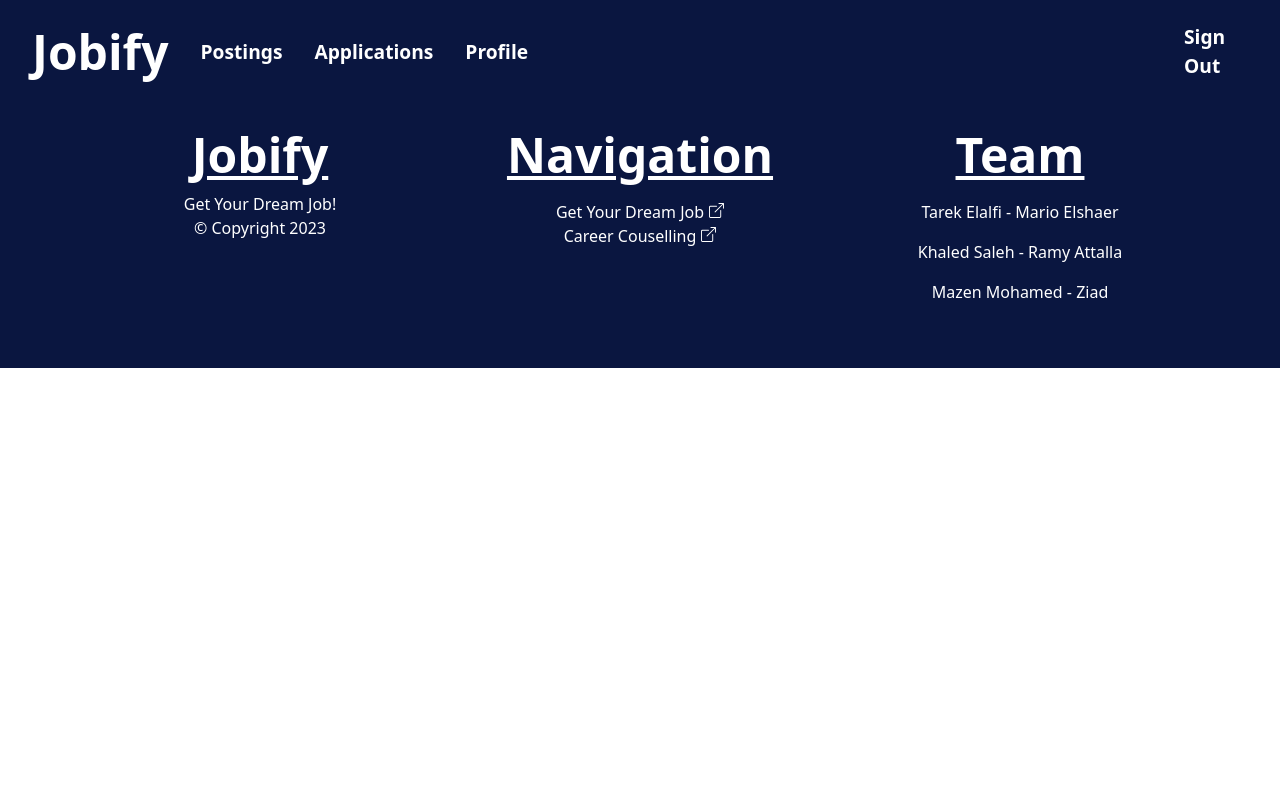
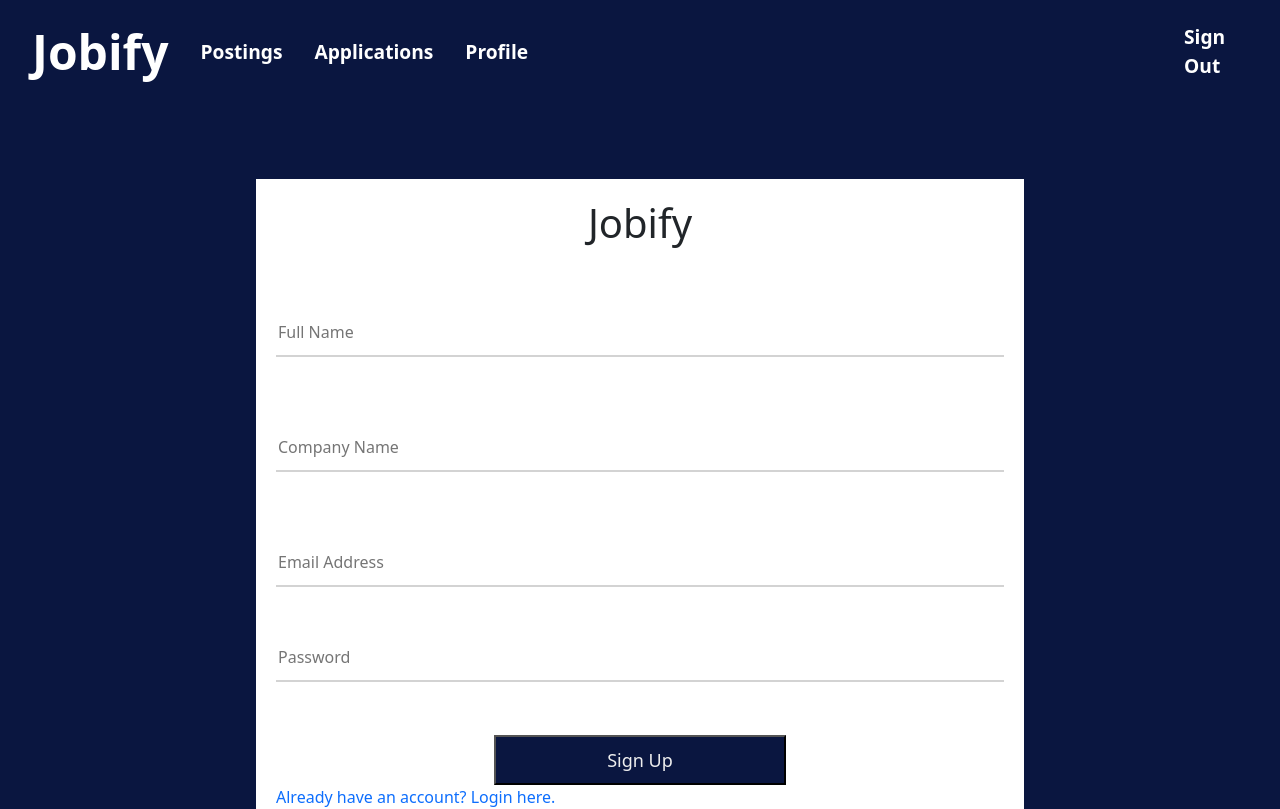
Before and after one commit to ramy-att/trivial-soen341project2023, a React (Create React App) app in the folder client/: page /signup-emp in a window 1280 px wide. Shown: the top 809 px of the page. Built offline with nearby package versions, Linux system fonts and the light colour scheme.

Commit message:
Redirect to the right pages from Landing Page

```diff
--- a/client/src/App.js
+++ b/client/src/App.js
@@ -2,7 +2,8 @@ import React from "react";
 import { Route } from "react-router-dom";
 import HomePage from "./pages/HomePage";
 import SignInPage from "./pages/SignInPage";
-import SignUpPage from "./pages/SignUpPage";
+import SignUpPageStu from "./pages/SignUpPageStu";
+import SignUpPageEmp from "./pages/SignUpPageEmp";
 import PostingsPage from "./pages/PostingsPage";
 import OurNav from "./components/NavBar/OurNav";
 import Footer from "./components/Footer/Footer";
@@ -25,15 +26,19 @@ const App = () => {
       <Route exact path="/signin">
         <SignInPage />
       </Route>
-      <Route exact path="/signup">
-        <SignUpPage />
+      <Route exact path="/signup-stu">
+        <SignUpPageStu />
       </Route>
+      <Route exact path="/signup-emp">
+        <SignUpPageEmp />
+      </Route>
+
       <Route exact path="/job-postings">
         <PostingsPage />
       </Route>
       <Route>
         <Route exact path="/job-postings/:id">
-          <Posting/>
+          <Posting />
         </Route>
       </Route>
 
--- a/client/src/components/Landing/Landing.css
+++ b/client/src/components/Landing/Landing.css
@@ -1,32 +1,36 @@
-.container-fluid{
+.container-fluid {
   margin: 0 !important;
   padding: 0 !important;
 }
-.home{
+.home {
   background-color: #0a1640;
   min-height: 100vh;
   padding: 10% 3rem 3rem 10% !important;
 }
-.title,.subTitle{
+.title,
+.subTitle {
   color: white;
 }
-.title{
+.title {
   font-size: 100px !important;
   text-transform: uppercase;
 }
-h2{
+h2 {
   text-transform: uppercase;
   margin-bottom: 10% !important;
 }
-.copyright{
+.copyright {
   text-align: right;
   position: absolute;
-    bottom:10px;
+  bottom: 10px;
   margin: 0 3rem 0 0;
   color: white;
 }
-.buttons{
+.buttons {
   display: flex;
   gap: 2rem;
   margin-bottom: 1rem;
 }
+.Link {
+  text-decoration: none;
+}
--- a/client/src/components/Landing/Landing.js
+++ b/client/src/components/Landing/Landing.js
@@ -2,6 +2,7 @@ import React from "react";
 import Container from "react-bootstrap/esm/Container";
 import Button from "../Buttons/Button";
 import { useState } from "react";
+import { Link } from "react-router-dom";
 import "./Landing.css";
 
 const Landing = () => {
@@ -13,7 +14,9 @@ const Landing = () => {
         <h1 className="title">Jobify</h1>
         <h2 className="subTitle">Career Opportunities</h2>
         <div className="buttons">
-          <Button type="authen">Sign In</Button>
+          <Link to="/SignIn" className="Link">
+            <Button type="authen">Sign In</Button>
+          </Link>
           <Button
             type="authen"
             onClick={() => setShowSignUpButtons(!showSignUpButtons)}
@@ -23,8 +26,12 @@ const Landing = () => {
         </div>
         {showSignUpButtons && (
           <div className="buttons">
-            <Button type="authen">Employer</Button>
-            <Button type="authen">Student</Button>
+            <Link to="/signup-emp" className="Link">
+              <Button type="authen">Employer</Button>
+            </Link>
+            <Link to="/signup-stu" className="Link">
+              <Button type="authen">Student</Button>
+            </Link>
           </div>
         )}
         <p className="copyright">
--- a/client/src/components/SignIn/SignIn.js
+++ b/client/src/components/SignIn/SignIn.js
@@ -146,7 +146,7 @@ const SignIn = () => {
           </button>
         </div>
         <div className="sign-up-instead">
-          <a href="SignUp">Don't have an account ? Sign Up</a>
+          <a href="/">Don't have an account ? Go back to SignUp</a>
           {/*Need to be changed and redirected to the landing page where they specify if epmloyer or student*/}
         </div>
       </form>
--- a/client/src/components/SignUp/SignUp.js
+++ b/client/src/components/SignUp/SignUp.js
@@ -2,7 +2,7 @@ import React, { useState } from "react";
 import "../SignIn/SignIn.css";
 
 export const SignUp = (props) => {
-  const { type } = props;
+  const { typeSignUp } = props;
   const [email, setEmail] = useState("");
   const [pass, setPass] = useState("");
   const [name, setName] = useState("");
@@ -17,7 +17,7 @@ export const SignUp = (props) => {
 
   const handleSubmit = async (e) => {
     e.preventDefault();
-    if (type === "student") {
+    if (typeSignUp === "student") {
       const url = "http://localhost:3001/students";
       const req = {
         method: "POST",
@@ -59,14 +59,19 @@ export const SignUp = (props) => {
   return (
     <div className="form-signUp">
       {/* Need to get the value of "type" by clicking on either student or employer from landing page*/}
-      {type === "student" ? (
+      {typeSignUp === "student" ? (
         <>
           {/* <div className="form-signUp"> */}
           <h1 className="text-center">Jobify</h1>
           <form onSubmit={handleSubmit}>
             <div className="input-container ic1">
               <div className="label-container">
-                {hoverName && <label htmlFor="name" className="label">Full name</label>}</div>
+                {hoverName && (
+                  <label htmlFor="name" className="label">
+                    Full name
+                  </label>
+                )}
+              </div>
               <input
                 value={name}
                 onChange={(e) => setName(e.target.value)}
@@ -82,8 +87,8 @@ export const SignUp = (props) => {
                   setHoverName(true);
                 }}
                 onBlur={(e) => {
-                  if(e.target.value===""){
-                    setHoverName(false)
+                  if (e.target.value === "") {
+                    setHoverName(false);
                   }
                 }}
                 name="name"
@@ -112,8 +117,8 @@ export const SignUp = (props) => {
                   setHoverEmail(true);
                 }}
                 onBlur={(e) => {
-                  if(e.target.value===""){
-                    setHoverEmail(false)
+                  if (e.target.value === "") {
+                    setHoverEmail(false);
                   }
                 }}
                 name="email"
@@ -121,7 +126,12 @@ export const SignUp = (props) => {
             </div>
             <div className="input-container ic2">
               <div className="label-container">
-                {hoverPass && <label htmlFor="password" className="label"> Password </label>}
+                {hoverPass && (
+                  <label htmlFor="password" className="label">
+                    {" "}
+                    Password{" "}
+                  </label>
+                )}
               </div>
               <input
                 value={pass}
@@ -138,8 +148,8 @@ export const SignUp = (props) => {
                   setHoverPass(true);
                 }}
                 onBlur={(e) => {
-                  if(e.target.value===""){
-                    setHoverPass(false)
+                  if (e.target.value === "") {
+                    setHoverPass(false);
                   }
                 }}
                 name="password"
@@ -162,14 +172,19 @@ export const SignUp = (props) => {
           </a>
           {/* </div> */}
         </>
-      ) : type === "employer" ? (
+      ) : typeSignUp === "employer" ? (
         <>
           {/* <div className="form-signUp"> */}
           <h1 className="text-center">Jobify</h1>
           <form onSubmit={handleSubmit}>
             <div className="input-container ic1">
               <div className="label-container">
-                {hoverName && <label htmlFor="name" className="label">Full name</label>}</div>
+                {hoverName && (
+                  <label htmlFor="name" className="label">
+                    Full name
+                  </label>
+                )}
+              </div>
               <input
                 value={name}
                 onChange={(e) => setName(e.target.value)}
@@ -185,8 +200,8 @@ export const SignUp = (props) => {
                   setHoverName(true);
                 }}
                 onBlur={(e) => {
-                  if(e.target.value===""){
-                    setHoverName(false)
+                  if (e.target.value === "") {
+                    setHoverName(false);
                   }
                 }}
                 name="name"
@@ -195,7 +210,9 @@ export const SignUp = (props) => {
             <div className="input-container ic1">
               <div className="label-container">
                 {hoverCompany && (
-                  <label htmlFor="companyName" className="label">Company Name</label>
+                  <label htmlFor="companyName" className="label">
+                    Company Name
+                  </label>
                 )}
               </div>
               <input
@@ -213,8 +230,8 @@ export const SignUp = (props) => {
                   setHoverCompany(true);
                 }}
                 onBlur={(e) => {
-                  if(e.target.value===""){
-                    setHoverCompany(false)
+                  if (e.target.value === "") {
+                    setHoverCompany(false);
                   }
                 }}
                 name="companyName"
@@ -244,8 +261,8 @@ export const SignUp = (props) => {
                   setHoverEmail(true);
                 }}
                 onBlur={(e) => {
-                  if(e.target.value===""){
-                    setHoverEmail(false)
+                  if (e.target.value === "") {
+                    setHoverEmail(false);
                   }
                 }}
                 name="email"
@@ -253,7 +270,12 @@ export const SignUp = (props) => {
             </div>
             <div className="input-container ic2">
               <div className="label-container">
-                {hoverPass && <label htmlFor="password" className="label"> Password </label>}
+                {hoverPass && (
+                  <label htmlFor="password" className="label">
+                    {" "}
+                    Password{" "}
+                  </label>
+                )}
               </div>
               <input
                 value={pass}
@@ -270,8 +292,8 @@ export const SignUp = (props) => {
                   setHoverPass(true);
                 }}
                 onBlur={(e) => {
-                  if(e.target.value===""){
-                    setHoverPass(false)
+                  if (e.target.value === "") {
+                    setHoverPass(false);
                   }
                 }}
                 name="password"
--- a/client/src/pages/SignInPage.js
+++ b/client/src/pages/SignInPage.js
@@ -4,7 +4,7 @@ import { Container } from "react-bootstrap";
 import "./pages.css";
 const SignInPage = () => {
   return (
-    <Container fluid className="">
+    <Container fluid>
       <div className="signIn">
         <SignIn />
       </div>
--- /dev/null
+++ b/client/src/pages/SignUpPageEmp.js
@@ -0,0 +1,15 @@
+import React from "react";
+import SignUp from "../components/SignUp/SignUp";
+import { Container } from "react-bootstrap";
+import "./pages.css";
+
+const SignUpPageEmp = () => {
+  return (
+    <Container fluid>
+      <div className="signUp">
+        <SignUp typeSignUp="employer" />
+      </div>
+    </Container>
+  );
+};
+export default SignUpPageEmp;
--- a/client/src/pages/SignUpPage.js
+++ b/client/src/pages/SignUpPageStu.js
@@ -3,13 +3,13 @@ import SignUp from "../components/SignUp/SignUp";
 import { Container } from "react-bootstrap";
 import "./pages.css";
 
-const SignUpPage = () => {
+const SignUpPageStu = () => {
   return (
-    <Container fluid className="">
+    <Container fluid >
       <div className="signUp">
-        <SignUp type="student" />
+        <SignUp typeSignUp="student" />
       </div>
     </Container>
   );
 };
-export default SignUpPage;
+export default SignUpPageStu;
```
Also changed, not shown: client/src/pages/SignIn.js (added). Lines whose indentation alone changed are shown as unchanged.
